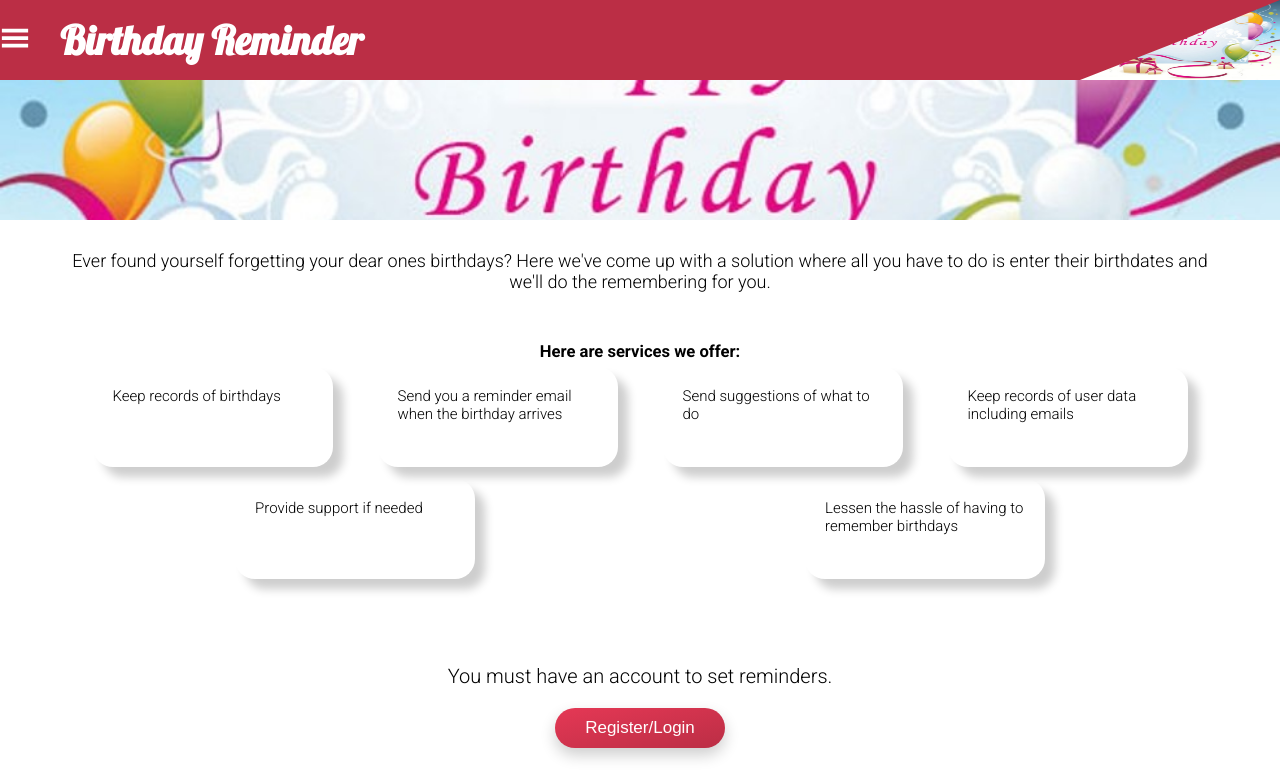
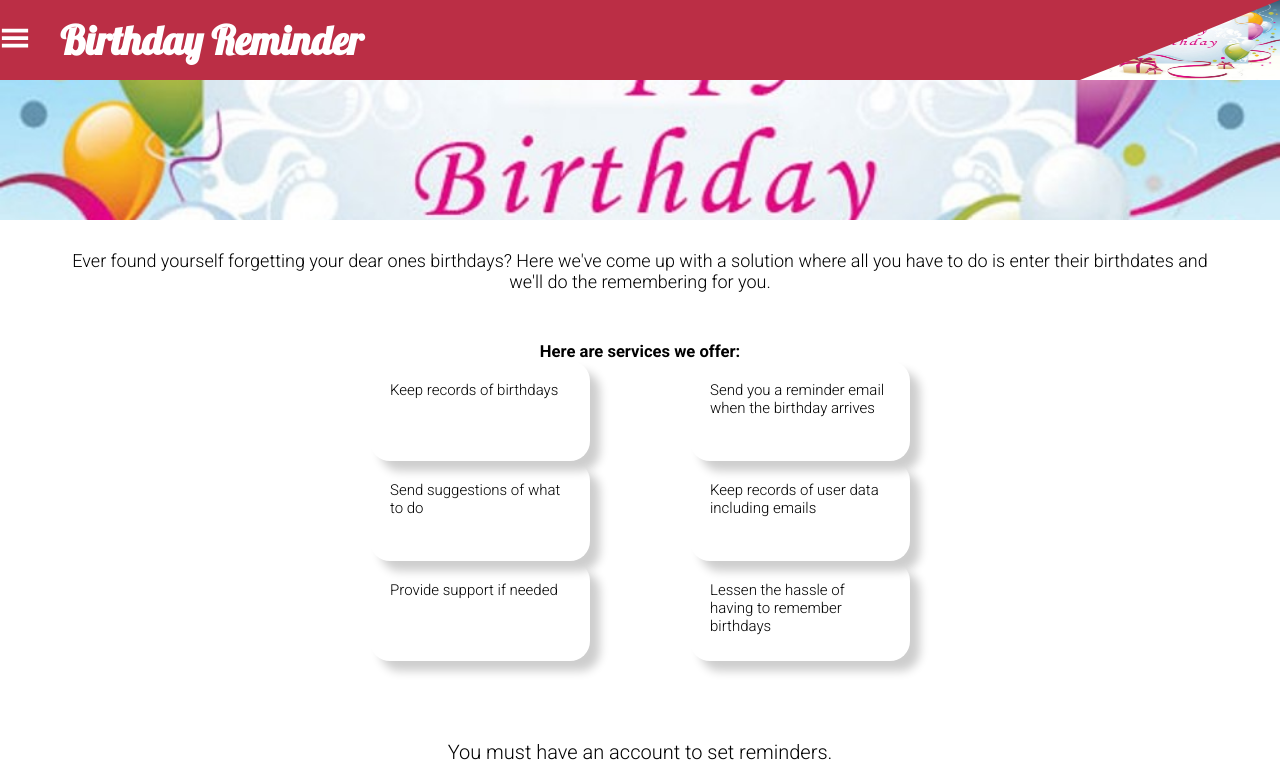
Before and after one commit to WaruiAlfred/birthday-reminder-front, a React (Create React App) app: page / in a window 1280 px wide. Shown: the top 782 px of the page. Built offline with nearby package versions, Linux system fonts and the light colour scheme; no server answers.

Commit message:
change home display

```diff
--- a/src/components/styled/Home.styled.js
+++ b/src/components/styled/Home.styled.js
@@ -21,9 +21,15 @@ export const Description = styled.div`
   }
 
   div {
+    width: 50vw;
+    margin: 0 auto;
     display: flex;
     flex-wrap: wrap;
     justify-content: space-between;
+  }
+
+  div > * {
+    width: 22rem;
   }
 `;
 
--- a/src/theme.js
+++ b/src/theme.js
@@ -7,6 +7,6 @@ export const theme = {
     grey_light_2: "#cecece",
   },
 
-  box_shadow_1: "0 0.7rem 1.5rem #cecece",
+  box_shadow_1: "0 0.7rem 1rem #cecece",
   content_bg: "rgba(229,56,85,0.08)",
 };
```
